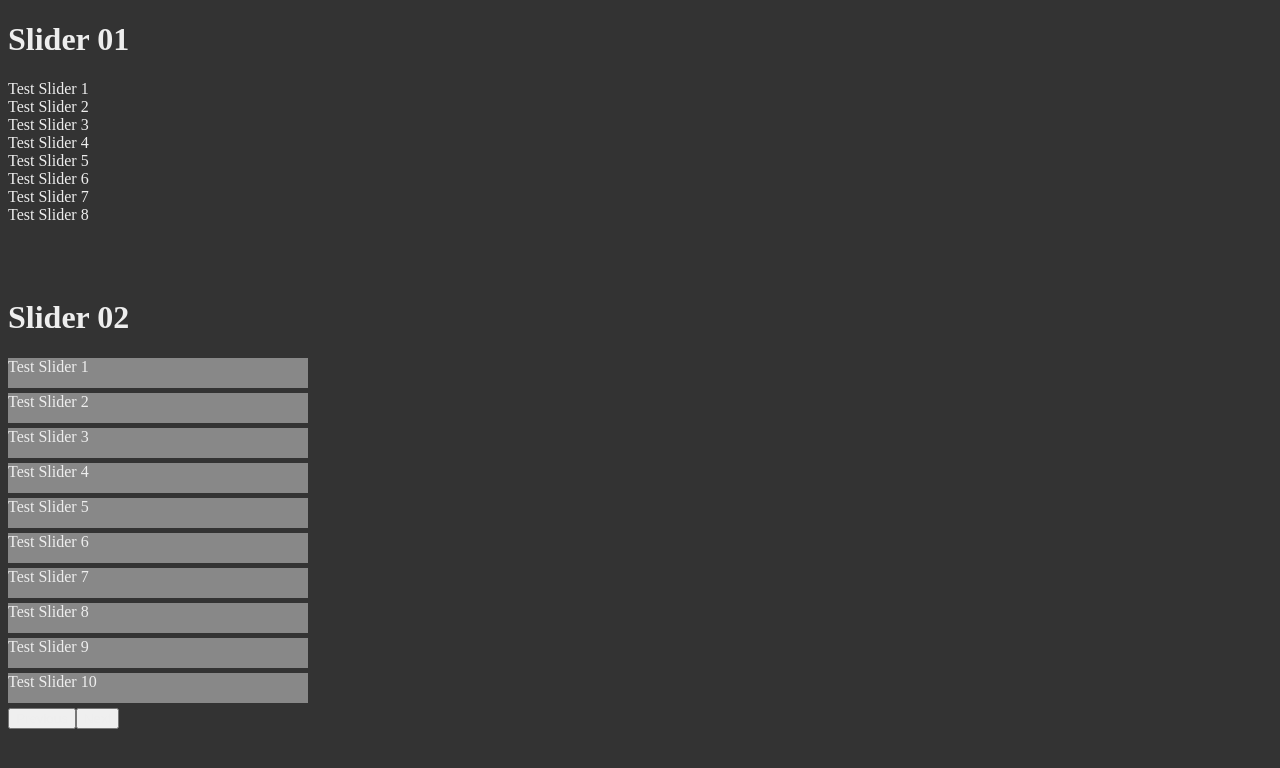
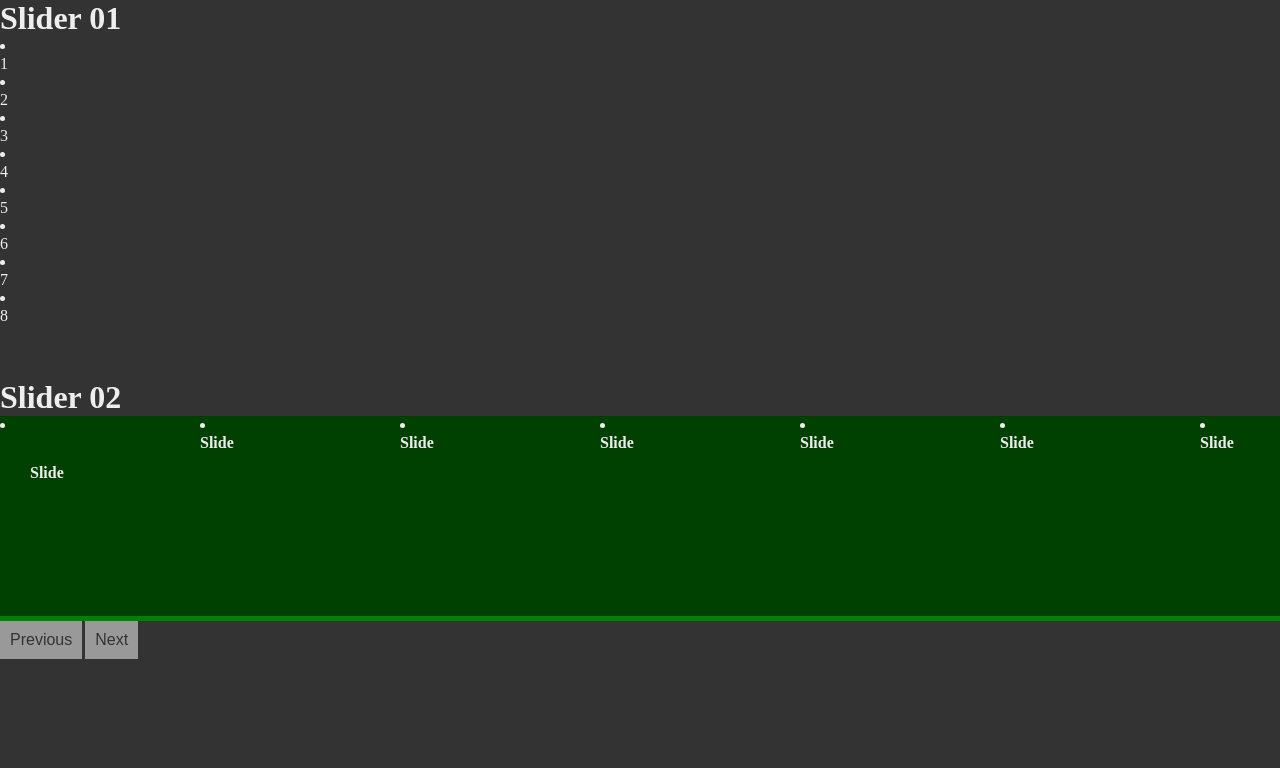
Before and after one commit to i360ss/shift-js, a plain HTML site: page index.html in a window 1280 px wide. Drawn offline with Linux system fonts and the light colour scheme.

Commit message:
more updates

```diff
--- a/Shift.js
+++ b/Shift.js
@@ -111,7 +111,9 @@ class Shift {
       }
 
       // Setup Slider DOM
-      this.setUpShiftSlider(shiftDOM, index);
+      if(this.state__removed === false && this.state__unShifted === false){
+        this.setUpShiftSlider(shiftDOM, index);
+      }
     });
   }
 
@@ -246,9 +248,56 @@ class Shift {
    * @param {int} index
    */
   setUpShiftSlider(sliderDOM, index) {
-    const slides = sliderDOM.querySelectorAll('.shift-slider__wrapper > *');
-    // console.log(slides);
-    // add classes according to settings ad style those classes + make the slider track and functionality
+    this.__track = sliderDOM.querySelector(`.${this.GS.sliderWrapperClass}`);
+    this.__slides = sliderDOM.querySelectorAll(`.${this.GS.sliderWrapperClass} > *`);
+    this.__slideWidth = this.__slides[0].offsetWidth;
+    this.__prevButton = sliderDOM.querySelector(`.${this.GS.arrowDefaultClass}--prev`);
+    this.__nextButton = sliderDOM.querySelector(`.${this.GS.arrowDefaultClass}--next`);
+    this.__trackWidth = this.__track.offsetWidth;
+
+    this.state__arrowTriggered = false;
+
+    if(this.__prevButton){
+      this.__prevButton.addEventListener('click', (ev) => {
+        if(this.state__arrowTriggered === false) {
+          this.state__arrowTriggered = true;
+          this.slideTo( this.__slideWidth, 'r' );
+        }
+      });
+    }
+
+    if(this.__nextButton){
+      this.__nextButton.addEventListener('click', (ev) => {
+        if(this.state__arrowTriggered === false) {
+          this.state__arrowTriggered = true;
+          this.slideTo( this.__slideWidth );
+        }
+      });
+    }
+  }
+
+
+  /**
+   * Slide to specific place (px)
+   * @param {int} to
+   */
+  slideTo(to, dir='l') {
+    const
+    trackPos = this.__track.getBoundingClientRect(),
+    currentPos = parseInt(trackPos.left || 0);
+
+    if(dir == 'r'){
+      to = currentPos + to;
+    } else {
+      to = currentPos - to;
+    }
+
+    this.__track.style.transition = this.TDO.speed+'ms';
+    this.__track.style.transform = `translate3d(${to}px, 0px, 0px)`;
+
+    setTimeout(() => {
+      this.state__arrowTriggered = false;
+    }, this.TDO.speed);
   }
 
 }
--- a/index.html
+++ b/index.html
@@ -12,11 +12,16 @@
     }
     * {
       color: #eee;
+      margin: 0;
+      padding: 0;
+      box-sizing: border-box;
     }
     .shift-slider__slide {
-      width: 300px;
-      height: 30px;
-      background: #888;
+      width: 200px;
+      height: 200px;
+      margin: 0;
+      padding: 0;
+      background: rgba(0,0,0,0.5);
       margin-bottom: 5px;
     }
     .un-shifted {
@@ -29,35 +34,38 @@
 
     <h1>Slider 01</h1>
     <div id="testSlider" class="slider" data-shift-options='{"responsive": [{"breakpoint": 768, "unshift": false}], "unshift": true, "showDots": true, "nextButton": "Data Next"}'>
-      <div>Test Slider 1</div>
-      <div>Test Slider 2</div>
-      <div>Test Slider 3</div>
-      <div>Test Slider 4</div>
-      <div>Test Slider 5</div>
-      <div>Test Slider 6</div>
-      <div>Test Slider 7</div>
-      <div>Test Slider 8</div>
+      <li><div>1</div></li>
+      <li><div>2</div></li>
+      <li><div>3</div></li>
+      <li><div>4</div></li>
+      <li><div>5</div></li>
+      <li><div>6</div></li>
+      <li><div>7</div></li>
+      <li><div>8</div></li>
     </div>
 
     <br><br><br>
 
     <h1>Slider 02</h1>
     <div class="slider" data-shift-options='{"responsive": [{ "breakpoint": 768, "unshift": true }] }'>
-      <div>Test Slider 1</div>
-      <div>Test Slider 2</div>
-      <div>Test Slider 3</div>
-      <div>Test Slider 4</div>
-      <div>Test Slider 5</div>
-      <div>Test Slider 6</div>
-      <div>Test Slider 7</div>
-      <div>Test Slider 8</div>
-      <div>Test Slider 9</div>
-      <div>Test Slider 10</div>
+      <li><div style="padding: 30px;"><h4>Slide</h4></div></li>
+      <li><div><h4>Slide</h4></div></li>
+      <li><div><h4>Slide</h4></div></li>
+      <li><div><h4>Slide</h4></div></li>
+      <li><div><h4>Slide</h4></div></li>
+      <li><div><h4>Slide</h4></div></li>
+      <li><div><h4>Slide</h4></div></li>
+      <li><div><h4>Slide</h4></div></li>
+      <li><div><h4>Slide</h4></div></li>
+      <li><div><h4>Slide</h4></div></li>
     </div>
   </main>
 <script src="Shift.js"></script>
 <script>
-  const slider = new Shift('.slider');
+  const slider = new Shift('.slider', {
+    slidesToScroll: 1,
+    speed: 400
+  });
 
   // const slider = new Shift('.slider', {
     // showProgressBar: false,
--- a/style.scss
+++ b/style.scss
@@ -1,9 +1,16 @@
-.slider {
+.shift-slider {
+  overflow-x: hidden;
   &__wrapper {
-
+    padding: 0;
+    width: 100%;
+    background: green; //temp
+    white-space: nowrap;
+    display: inline-flex;
   }
-  &__slider {
-
+  &__slide {
+    float: left;
+    padding: 0;
+    min-width: 200px;
   }
   &__dots {
 
@@ -11,7 +18,14 @@
   &__progress-bar {
 
   }
-  &__buttons {
+  &__arrow {
+    cursor: pointer;
+    color: #333333;
+    background: rgba(255,255,255,.5);
+    border: none;
+    padding: 10px;
+    margin-right: 3px;
+    font-size: 16px;
     &--next {
 
     }
```
Also changed, not shown: style.css, 1 other file.
